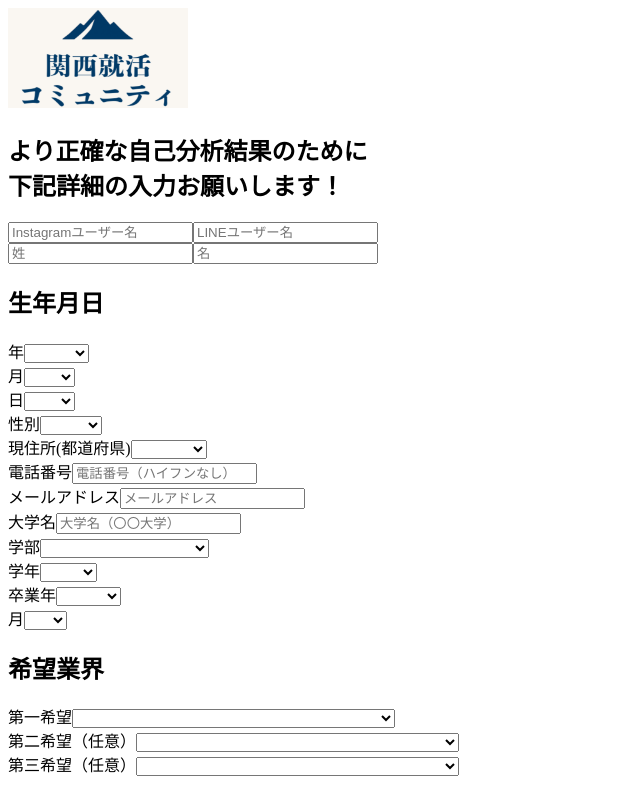
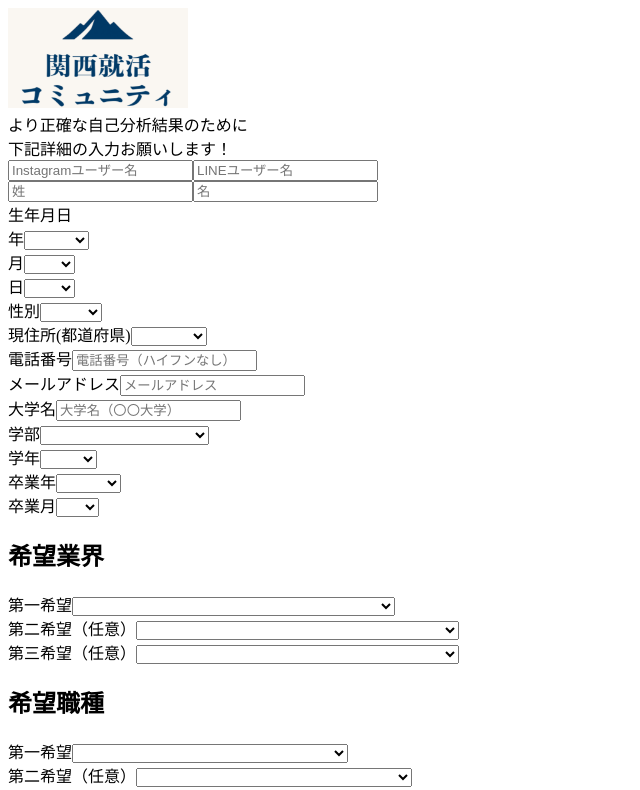
Before and after one commit to so1705/kansai-shukatsu-diagnosis, a Next.js app: page / in a window 1280 px wide. Shown: the top 790 px of the page, without its empty margins (0-640 px from the left). Built offline with nearby package versions, Linux system fonts and the light colour scheme.

Commit message:
improve: フォームに学部セレクト追加

```diff
--- a/pages/index.tsx
+++ b/pages/index.tsx
@@ -121,14 +121,16 @@ export default function IndexPage() {
     <div className="min-h-screen bg-[#fdf8f3] flex flex-col items-center justify-center px-4 py-10">
       <div className="w-full max-w-2xl flex flex-col items-center mx-auto text-center">
         <Image src="/logo.png" alt="ロゴ" width={180} height={100} className="mb-4" />
-        <h2 className="text-sm md:text-2xl font-bold text-center mb-8"> より正確な自己分析結果のために<br/>
-        下記詳細の入力お願いします！</h2>
+        <div className="text-2xl md:text-3xl font-extrabold text-[#223a50] mb-2 text-center"> より正確な自己分析結果のために<br/>
+        下記詳細の入力お願いします！</div>
         <div className="w-full space-y-6 text-lg">
           {input("Instagramユーザー名", "instagram")}
           {input("LINEユーザー名", "line")}
           <div className="w-full space-y-6 text-lg">{input("姓", "lastName")}{input("名", "firstName")}</div>
-          <h2 className="w-full flex flex-col md:flex-row md:space-x-4 space-y-4 md:space-y-0 text-center">生年月日</h2>
+          <div className="mb-4 text-lg">
+          <label className="block font-semibold mb-1">生年月日</label>
           {select("年", "birthYear", years)}{select("月", "birthMonth", months)}{select("日", "birthDay", days)}
+          </div>
           <div className="w-full space-y-6 text-lg">
           {select("性別", "gender", genders)}
           <div className="w-full space-y-6 text-lg"></div>
@@ -151,7 +153,7 @@ export default function IndexPage() {
           {select("学部", "faculty", faculties)}</div>
           <div className="w-full space-y-6 text-lg">
           {select("学年", "grade", grades)}</div>
-          <div className="w-full space-y-6 text-lg">{select("卒業年", "graduateYear", graduateYears)}{select("月", "graduateMonth", graduateMonths)}</div>
+          <div className="w-full space-y-6 text-lg">{select("卒業年", "graduateYear", graduateYears)}{select("卒業月", "graduateMonth", graduateMonths)}</div>
           <h2 className="font-bold">希望業界</h2>
           {select("第一希望", "industry1", industries)}
           {select("第二希望", "industry2", industries, true)}
```
